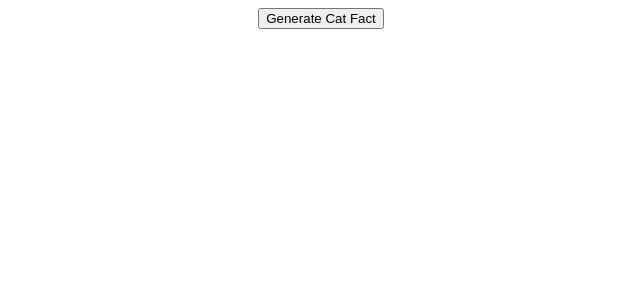
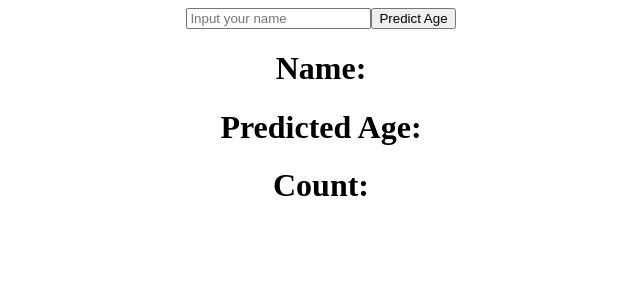
Before and after one commit to longkid/react-beginner-course-2022, a React (Create React App) app: page / in a window 1280 px wide. Shown: the top 300 px of the page, without its empty margins (319-959 px from the left). Built offline with nearby package versions, Linux system fonts and the light colour scheme; no server answers.

Commit message:
Call API api.agify.io to predict age by name

```diff
--- a/src/App.js
+++ b/src/App.js
@@ -3,25 +3,27 @@ import Axios from "axios";
 import { useEffect, useState } from "react";
 
 function App() {
-  // fetch("https://catfact.ninja/fact")
-  //   .then((res) => res.json())
-  //   .then((data) => console.log(data));
-  const [catFact, setCatFact] = useState("");
-
-  // Using axios to call API
-  const fetchCatFact = () => {
-    Axios.get("https://catfact.ninja/fact").then((res) =>
-      setCatFact(res.data.fact)
+  const [name, setName] = useState("");
+  const [predictedAge, setPredictedAge] = useState(null);
+  const fetchAge = (name) => {
+    Axios.get(`https://api.agify.io/?name=${name}`).then((res) =>
+      setPredictedAge(res.data)
     );
   };
-  useEffect(() => {
-    fetchCatFact();
-  }, []);
 
   return (
     <div className="App">
-      <button onClick={() => fetchCatFact()}>Generate Cat Fact</button>
-      <p>{catFact}</p>
+      <input
+        placeholder="Input your name"
+        onChange={(event) => {
+          setName(event.target.value);
+        }}
+      />
+      <button onClick={() => fetchAge(name)}>Predict Age</button>
+
+      <h1>Name: {predictedAge?.name}</h1>
+      <h1>Predicted Age: {predictedAge?.age}</h1>
+      <h1>Count: {predictedAge?.count}</h1>
     </div>
   );
 }
```
